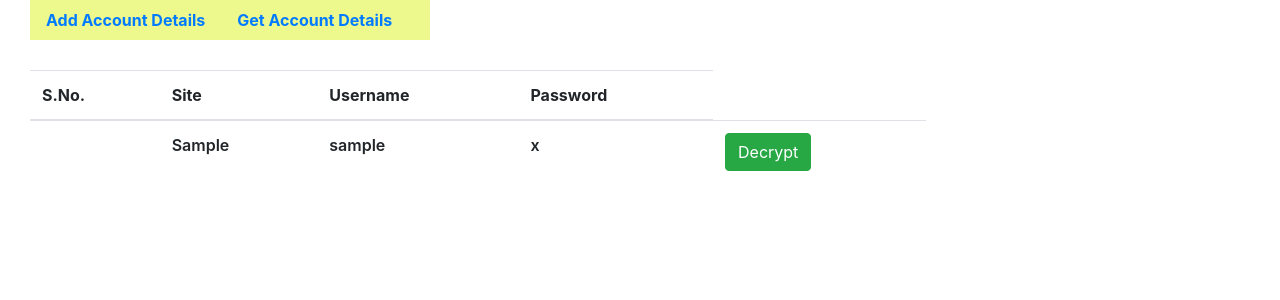
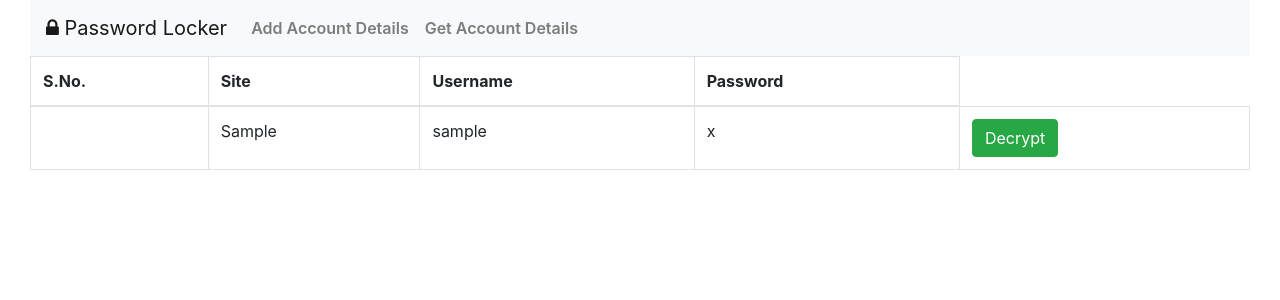
Before and after one commit to basantrawat/Password-Locker, a Flask app: page /getPass in a window 1280 px wide. Shown: the top 300 px of the page. Run offline with Flask 2, Linux system fonts and the light colour scheme; tables that the repository leaves empty or names only in its code hold one stand-in row (values such as "Sample post"); some libraries are stand-ins or nearby versions.

Commit message:
Changes done to UI of the Application

```diff
--- a/templates/getPass.html
+++ b/templates/getPass.html
@@ -1,7 +1,7 @@
-{% extends 'layout.html' %}
-{% block body %}
+{% extends 'layout.html' %} {% block body %}
 
-<table class="table indented">
+<div class="table-responsive">
+  <table class="table table-bordered">
     <thead>
       <tr>
         <th scope="col">S.No.</th>
@@ -13,7 +13,7 @@
     <tbody>
       {% for post in posts %}
       <tr>
-      <th scope='row'>{{post['sno']}}</th>
+        <th scope="row">{{post['sno']}}</th>
         <td>{{post['site']}}</td>
         <td>{{post['username']}}</td>
         <td>{{post['password']}}</td>
@@ -29,11 +29,19 @@
   </table>
 
   {% if decryptedPwd %}
-<span class="table"><b>Password :  </b><input type="text" value="{{decryptedPwd}}" maxlength='40' size='40' readonly></span>
+  <span class="table"
+    ><b>Password : </b
+    ><input
+      type="text"
+      value="{{decryptedPwd}}"
+      maxlength="40"
+      size="40"
+      readonly
+  /></span>
 
   {%else%}
   <span class="table" type="hidden"></span>
   {% endif %}
-
+</div>
 
 {% endblock %}
--- a/templates/layout.html
+++ b/templates/layout.html
@@ -1,59 +1,58 @@
 <!DOCTYPE html>
 <html lang="en">
-<head>
-    <link rel="stylesheet" href="https://maxcdn.bootstrapcdn.com/bootstrap/4.0.0/css/bootstrap.min.css" integrity="sha384-Gn5384xqQ1aoWXA+058RXPxPg6fy4IWvTNh0E263XmFcJlSAwiGgFAW/dAiS6JXm" crossorigin="anonymous">
-    <link href='https://fonts.googleapis.com/css?family=Lora:400,700,400italic,700italic' rel='stylesheet' type='text/css'>
-    <link href='https://fonts.googleapis.com/css?family=Open+Sans:300italic,400italic,600italic,700italic,800italic,400,300,600,700,800' rel='stylesheet' type='text/css'>
+  <head>
+    <link
+      rel="stylesheet"
+      href="https://maxcdn.bootstrapcdn.com/bootstrap/4.0.0/css/bootstrap.min.css"
+      integrity="sha384-Gn5384xqQ1aoWXA+058RXPxPg6fy4IWvTNh0E263XmFcJlSAwiGgFAW/dAiS6JXm"
+      crossorigin="anonymous"
+    />
+    <link
+      href="https://fonts.googleapis.com/css?family=Lora:400,700,400italic,700italic"
+      rel="stylesheet"
+      type="text/css"
+    />
+    <link
+      href="https://fonts.googleapis.com/css?family=Open+Sans:300italic,400italic,600italic,700italic,800italic,400,300,600,700,800"
+      rel="stylesheet"
+      type="text/css"
+    />
+    <link rel="stylesheet" href="https://cdnjs.cloudflare.com/ajax/libs/font-awesome/4.7.0/css/font-awesome.min.css">
 
-    <style>
-        .inlineList {
-            display: flex;
-            flex-direction: row;
-            justify-content: flex-start;
-            list-style: none;
-            padding: 0;
-            white-space: nowrap;
-            background-color: rgb(237, 248, 141);
-            width:400px;
-            margin-left: 30px;
-            }
-        .nav-link{
-            font-weight: bold;
-        }
-        .nav-link:hover{
-            background-color: rgb(233, 248, 96);
-        }
+    <title> Password Locker</title>
+  </head>
+  <body style="margin:0px 30px 0px !important;">
+    <nav class="navbar navbar-expand-lg navbar-light bg-light">
+      <a class="navbar-brand" href="http://127.0.0.1:5000/">
+        <i class="fa fa-lock"></i>
+        Password Locker
+     </a>
+      <button
+        class="navbar-toggler"
+        type="button"
+        data-toggle="collapse"
+        data-target="#navbarNavAltMarkup"
+        aria-controls="navbarNavAltMarkup"
+        aria-expanded="false"
+        aria-label="Toggle navigation"
+      >
+        <span class="navbar-toggler-icon"></span>
+      </button>
+      <div class="collapse navbar-collapse" id="navbarNavAltMarkup">
+        <div class="navbar-nav" style="font-weight:600;">
+          <a class="nav-link" href="http://127.0.0.1:5000/passLocker"
+            >Add Account Details</a
+          >
+          <a class="nav-link" href="http://127.0.0.1:5000/getPass"
+            >Get Account Details</a
+          >
+        </div>
+      </div>
+    </nav>
 
-        .indented{
-            width: 400px;
-            margin: 30px;
-            font-weight: 600;
-        }
-        #successmsg{
-            font-weight: 800;
-            color:rgb(79, 216, 16);
-        }
-
-        .table{
-            width:70%;
-             margin-left: 30px;
-        }
-    </style>
-    <title>Password Locker</title>
-</head>
-<body>
-    <ul class="inlineList">
-        <li>
-        <a class="nav-link" href="http://127.0.0.1:5000/passLocker">Add Account Details</a>
-        </li>
-        <li>
-        <a class="nav-link" href="http://127.0.0.1:5000/getPass">Get Account Details</a>
-        </li>
-    </ul>
-
-{% block body %}
-{% endblock %}
-
-</body>
-
+    {% block body %} {% endblock %}
+    <script src="https://code.jquery.com/jquery-3.2.1.slim.min.js" integrity="sha384-KJ3o2DKtIkvYIK3UENzmM7KCkRr/rE9/Qpg6aAZGJwFDMVNA/GpGFF93hXpG5KkN" crossorigin="anonymous"></script>
+<script src="https://cdnjs.cloudflare.com/ajax/libs/popper.js/1.12.9/umd/popper.min.js" integrity="sha384-ApNbgh9B+Y1QKtv3Rn7W3mgPxhU9K/ScQsAP7hUibX39j7fakFPskvXusvfa0b4Q" crossorigin="anonymous"></script>
+<script src="https://maxcdn.bootstrapcdn.com/bootstrap/4.0.0/js/bootstrap.min.js" integrity="sha384-JZR6Spejh4U02d8jOt6vLEHfe/JQGiRRSQQxSfFWpi1MquVdAyjUar5+76PVCmYl" crossorigin="anonymous"></script>
+  </body>
 </html>
```
Also changed, not shown: templates/passLocker.html (+12 -2 lines), README.md. Lines whose indentation alone changed are shown as unchanged.
